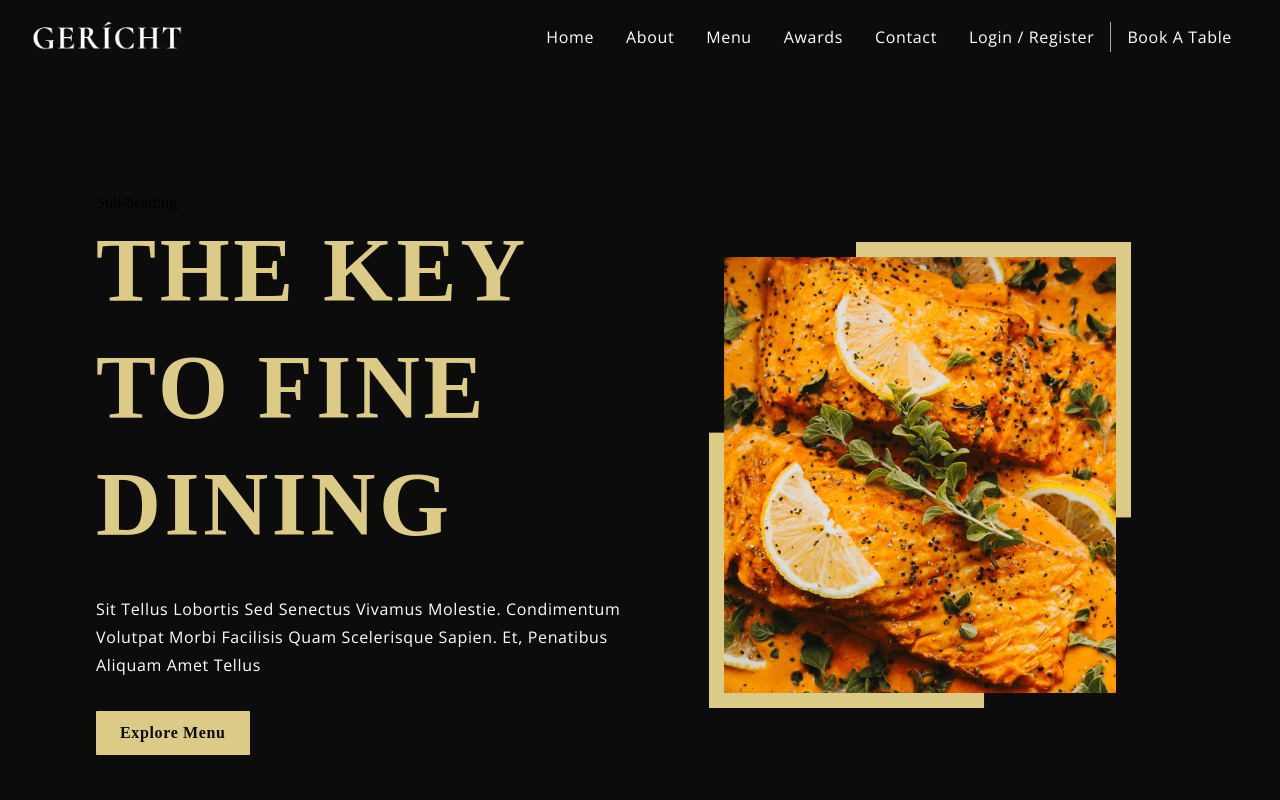
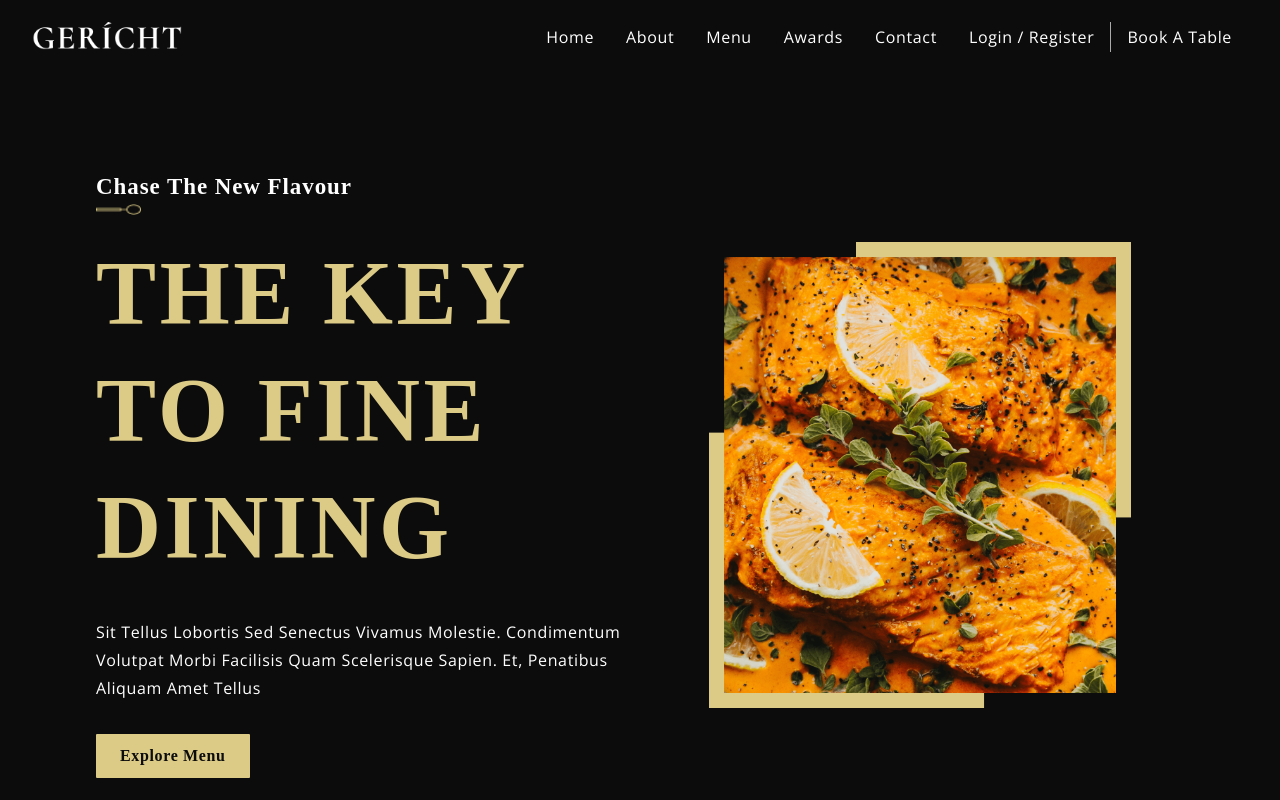
Before and after one commit to sika-007/fine-dining-landing-page, a React (Vite) app: page / in a window 1280 px wide. Shown: the top 800 px of the page. Built offline with nearby package versions, Linux system fonts and the light colour scheme; a web font is replaced by a local one.

Commit message:
Sub-heading commponent styled

```diff
--- a/src/components/subheading/SubHeading.jsx
+++ b/src/components/subheading/SubHeading.jsx
@@ -1,10 +1,12 @@
 import React from 'react'
+import { images } from "../../constants"
 import "./subheading.css"
 
-const SubHeading = () => {
+const SubHeading = (props) => {
   return (
-    <div>
-      Sub-heading
+    <div style={{marginBottom: "1rem"}}>
+      <p className="p__cormorant">{props.title}</p>
+      <img src={images.spoon} alt="spoon" className='spoon__img'/>
     </div>
   )
 }
```
